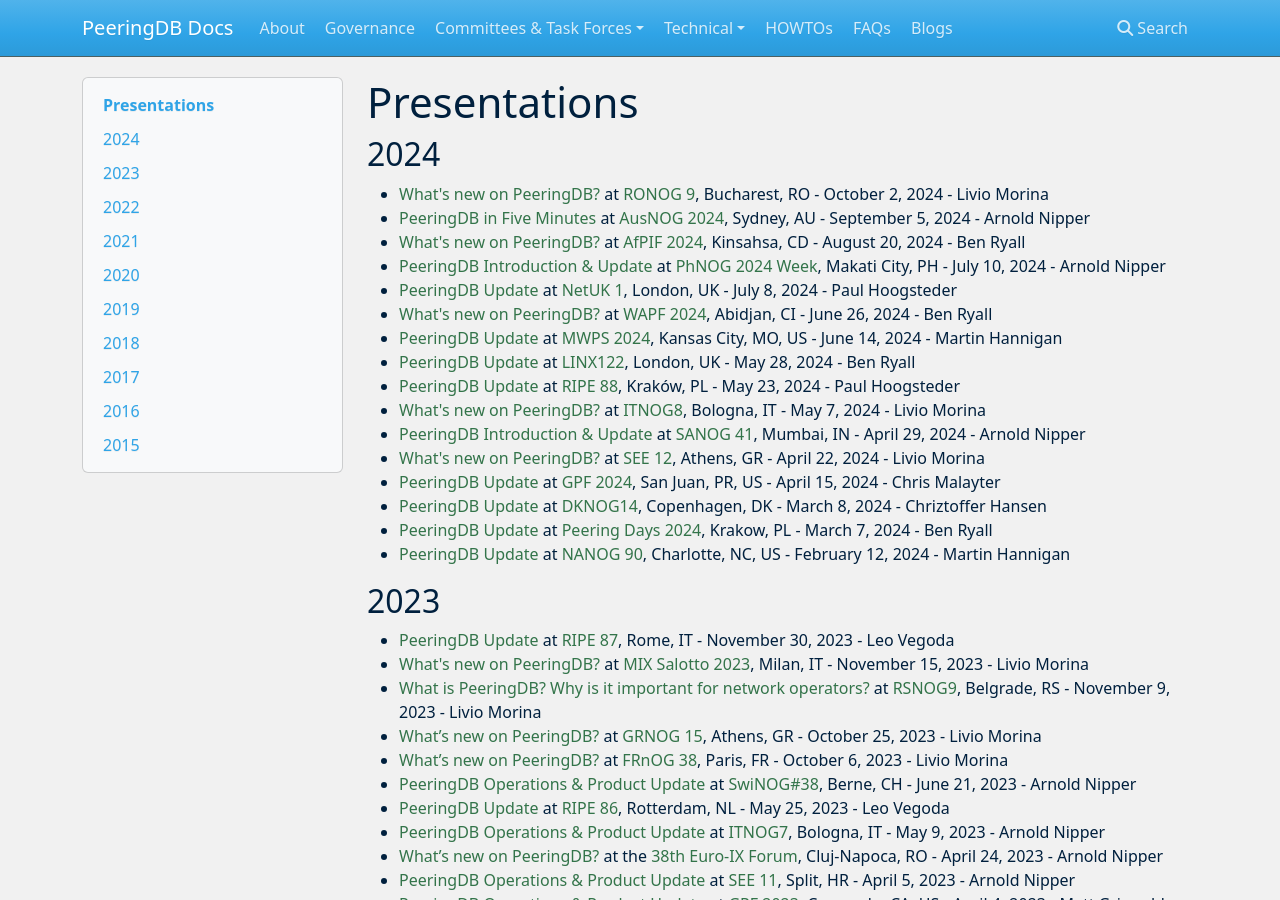
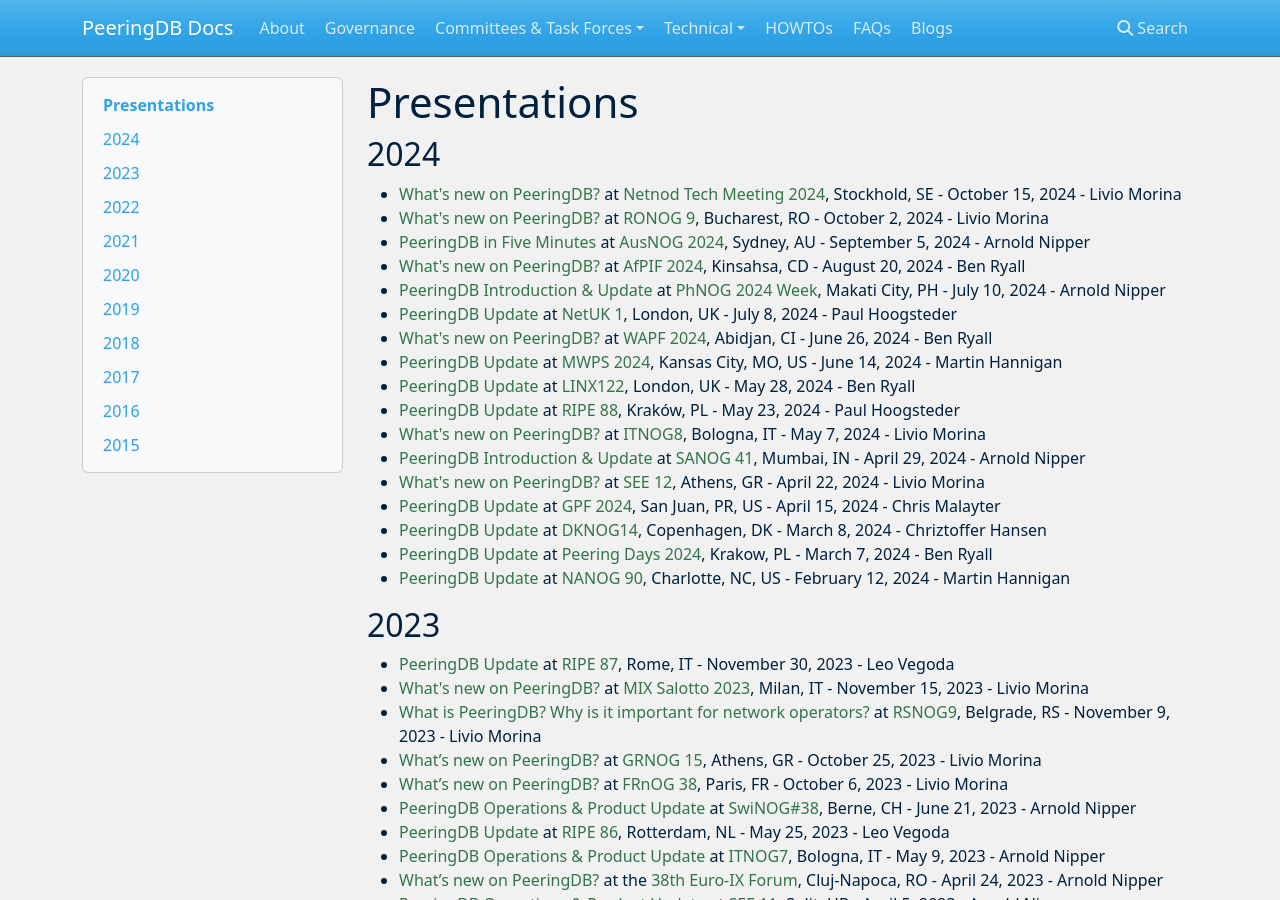
Before and after one commit to peeringdb/docs, an MkDocs documentation site: the page built from docs/presentations.md, in a window 1280 px wide and 900 px high. Built offline with MkDocs 1.6.1, drawn with Linux system fonts in a browser that asks for light colours; nearby versions of some CDN libraries.

Commit message:
Added Livio's Netnod Tech Meeting 2024 presentation.

```diff
--- a/docs/presentations.md
+++ b/docs/presentations.md
@@ -2,6 +2,7 @@
 
 ## 2024
 
+- [What's new on PeeringDB?](presentation/20241015_Netnod_Tech_Meeting_2024_Morina_Livio.pdf) at [Netnod Tech Meeting 2024](https://www.netnod.se/event/netnod-tech-meeting-2024), Stockhold, SE - October 15, 2024 - Livio Morina
 - [What's new on PeeringDB?](presentation/20241002_RONOG9_Morina_Livio.pdf) at [RONOG 9](https://www.ronog.ro/), Bucharest, RO - October 2, 2024 - Livio Morina
 - [PeeringDB in Five Minutes](presentation/20240905_AusNOG_Arnold_Nipper.pdf) at [AusNOG 2024](https://www.ausnog.net/events/ausnog-2024/program), Sydney, AU - September 5, 2024 - Arnold Nipper
 - [What's new on PeeringDB?](presentation/20240820_AfPIF_2024_Ben_Ryall.pdf) at [AfPIF 2024](https://www.afpif.org/afpif2024/), Kinsahsa, CD - August 20, 2024 - Ben Ryall
```
Also changed, not shown: 1 other file.
